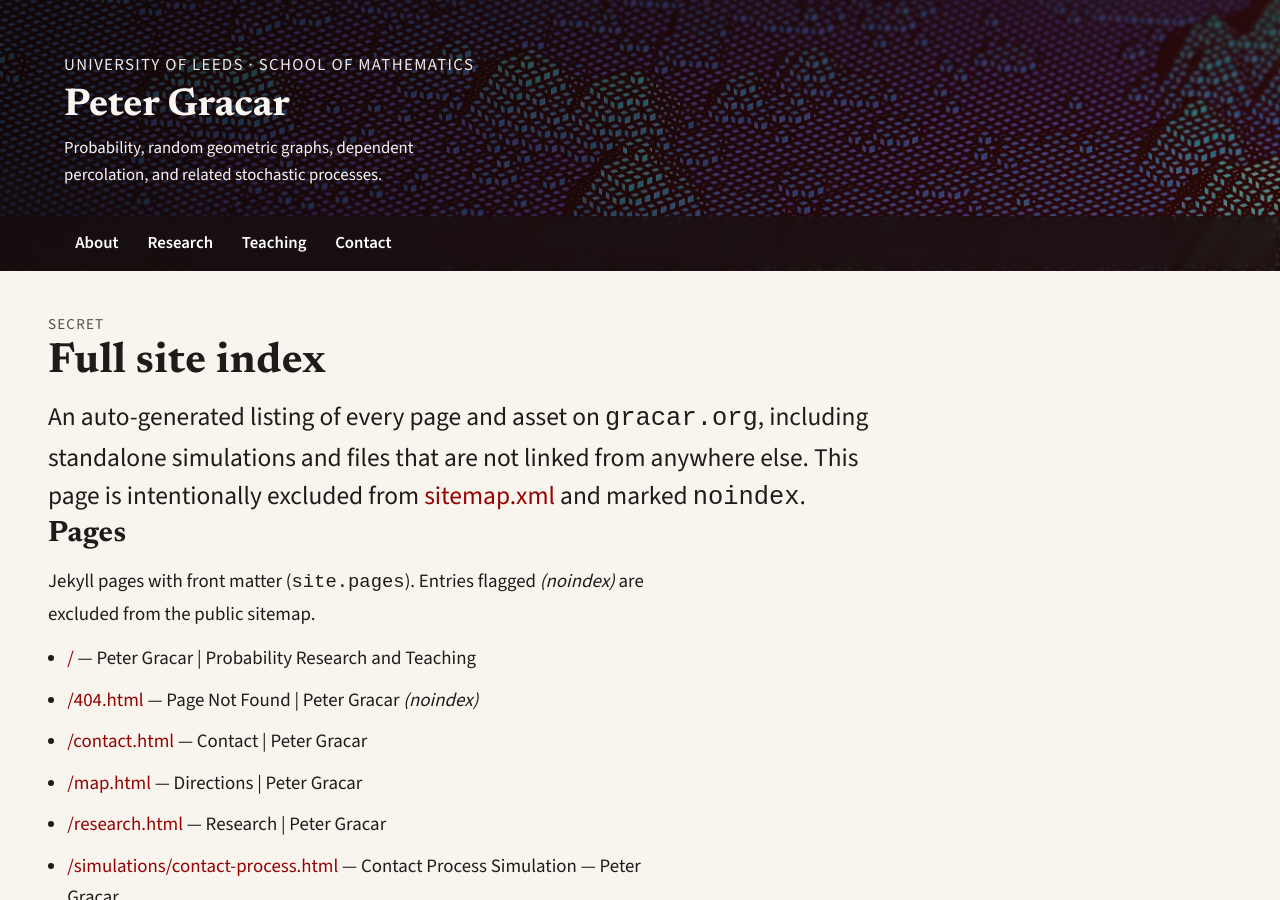
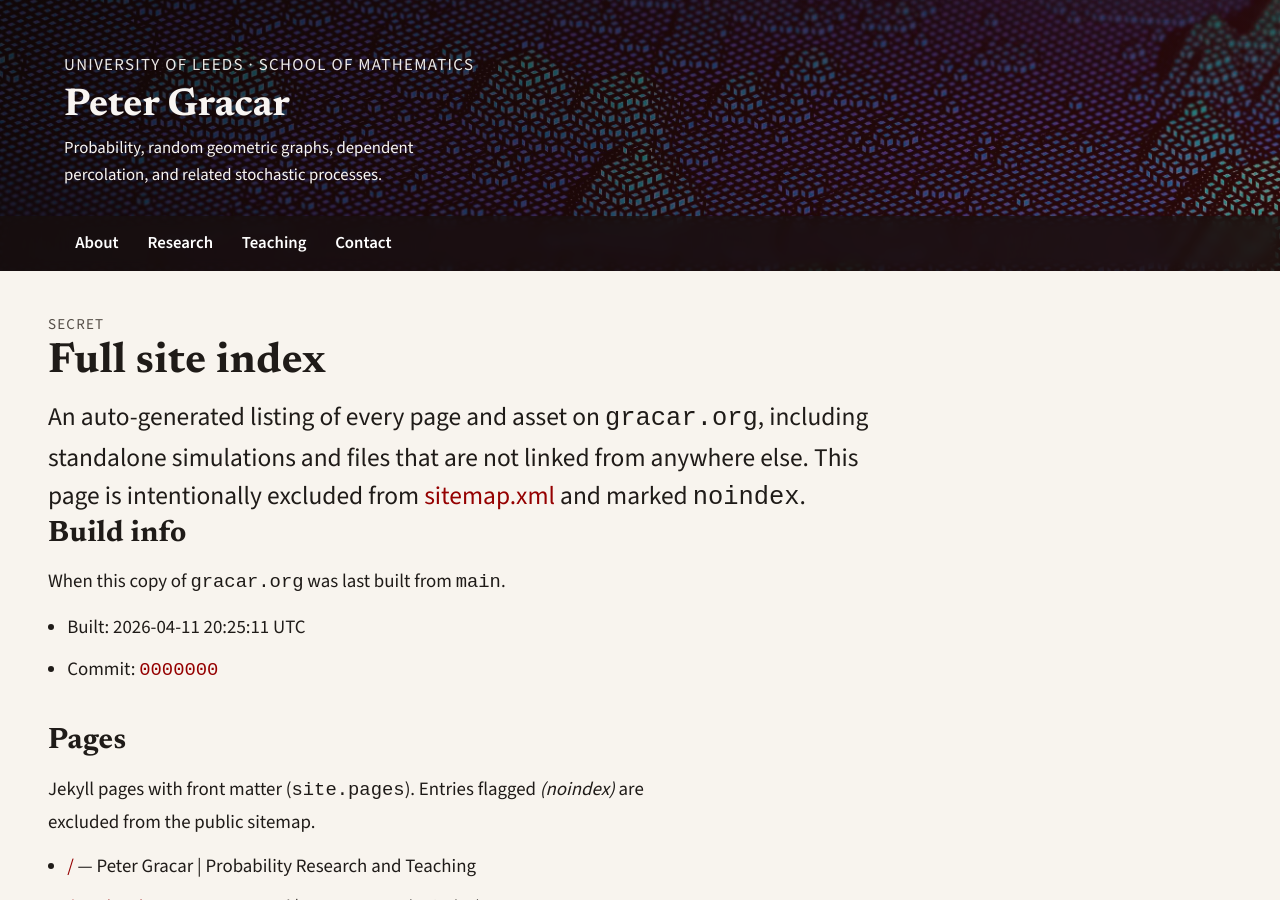
Before and after one commit to PeterGracar/PeterGracar.github.io, a Jekyll site: the page built from secret.html, in a window 1280 px wide and 900 px high. Built offline with Jekyll 4.4.1, drawn with Linux system fonts in a browser that asks for light colours.

Commit message:
Show build time and commit SHA on secret.html
Adds a small Build info panel below the lead paragraph of secret.html,
rendering site.time (the Jekyll build timestamp) and the short form of
site.github.build_revision linked to its commit page on
github.com/{{ site.github.repository_nwo }}. Both data sources come from
stock GitHub Pages — site.time is built-in and jekyll-github-metadata
is on the default-enabled plugin list — so nothing new is vendored. The
commit line is wrapped in {% if site.github.build_revision %} so a local
Jekyll run without GitHub metadata degrades to showing only the build
time. CLAUDE.md updated to document the data sources.

```diff
--- a/secret.html
+++ b/secret.html
@@ -20,6 +20,26 @@ sitemap: false
         excluded from <a href="sitemap.xml">sitemap.xml</a> and marked
         <code>noindex</code>.
       </p>
+
+      <section class="page-section reading-width">
+        <h2>Build info</h2>
+        <p>When this copy of <code>gracar.org</code> was last built from
+        <code>main</code>.</p>
+        <ul>
+          <li>Built:
+            <time datetime="{{ site.time | date_to_xmlschema }}">{{ site.time | date: "%Y-%m-%d %H:%M:%S %Z" }}</time>
+          </li>
+          {%- if site.github.build_revision %}
+          <li>Commit:
+            {%- if site.github.repository_nwo %}
+            <a href="https://github.com/{{ site.github.repository_nwo }}/commit/{{ site.github.build_revision }}"><code>{{ site.github.build_revision | slice: 0, 7 }}</code></a>
+            {%- else %}
+            <code>{{ site.github.build_revision | slice: 0, 7 }}</code>
+            {%- endif %}
+          </li>
+          {%- endif %}
+        </ul>
+      </section>
 
       <section class="page-section reading-width">
         <h2>Pages</h2>
```
Also changed, not shown: CLAUDE.md (+6 -0 lines).
